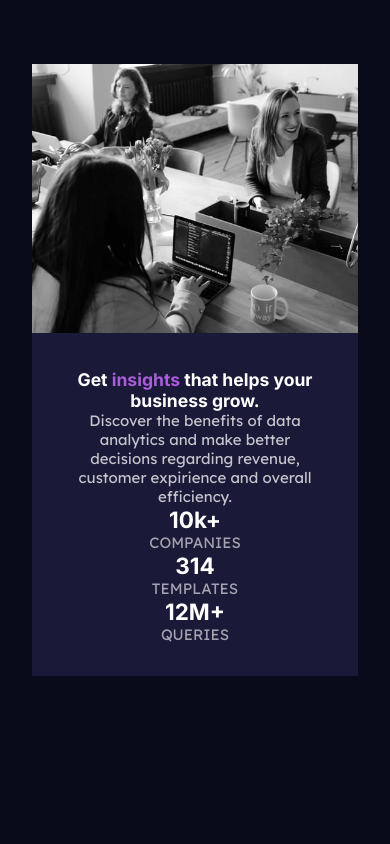
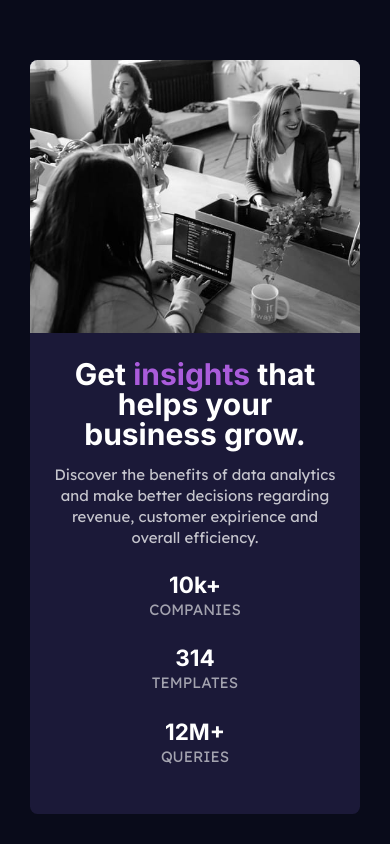
Before and after one commit to rnrnshn/business-insights-ui, a React (Create React App) app: page / in a window 390 px wide. Built offline with nearby package versions, Linux system fonts and the light colour scheme.

Commit message:
STYLE: add layout styles for mobile

```diff
--- a/src/index.css
+++ b/src/index.css
@@ -25,7 +25,7 @@
 }
 
 /* Default styles */
-body {
+html, body {
   font-size: 15px;
   font-family: 'Lexend Deca', sans-serif;
   -webkit-font-smoothing: antialiased;
@@ -44,6 +44,7 @@ p {
 
 img {
   width: 100%;
+  background: hsla(244, 38%, 16%, .6);
 }
 
 /* Container */
@@ -56,20 +57,41 @@ img {
 /* Card */
 .card {
   background: var(--dark-d-blue);
+  border-bottom-left-radius: .5rem;
+  border-bottom-right-radius: .5rem;
+}
+
+img, .card {
+  border-top-left-radius: .5rem;
+  border-top-right-radius: .5rem;
 }
 
 
 /* Card Stats */
 .card-stats {
-  padding: 2rem;
+  padding: 1.5rem;
   text-align: center;
 }
 
 /* Stats Container Text */
+.stats-title {
+  font-size: 2rem;
+  line-height: 1;
+  margin-bottom: 1rem;
+}
 .stats-title span {
   color: var(--soft-violet);
 }
 
+.stats-description {
+  line-height: 1.4;
+  margin-bottom: 1.5rem;
+}
+
+
+/* Stats */
 .stats p {
   color: var(--stt-white);
+  line-height: 1.6;
+  margin-bottom: 1.5rem;
 }
```
